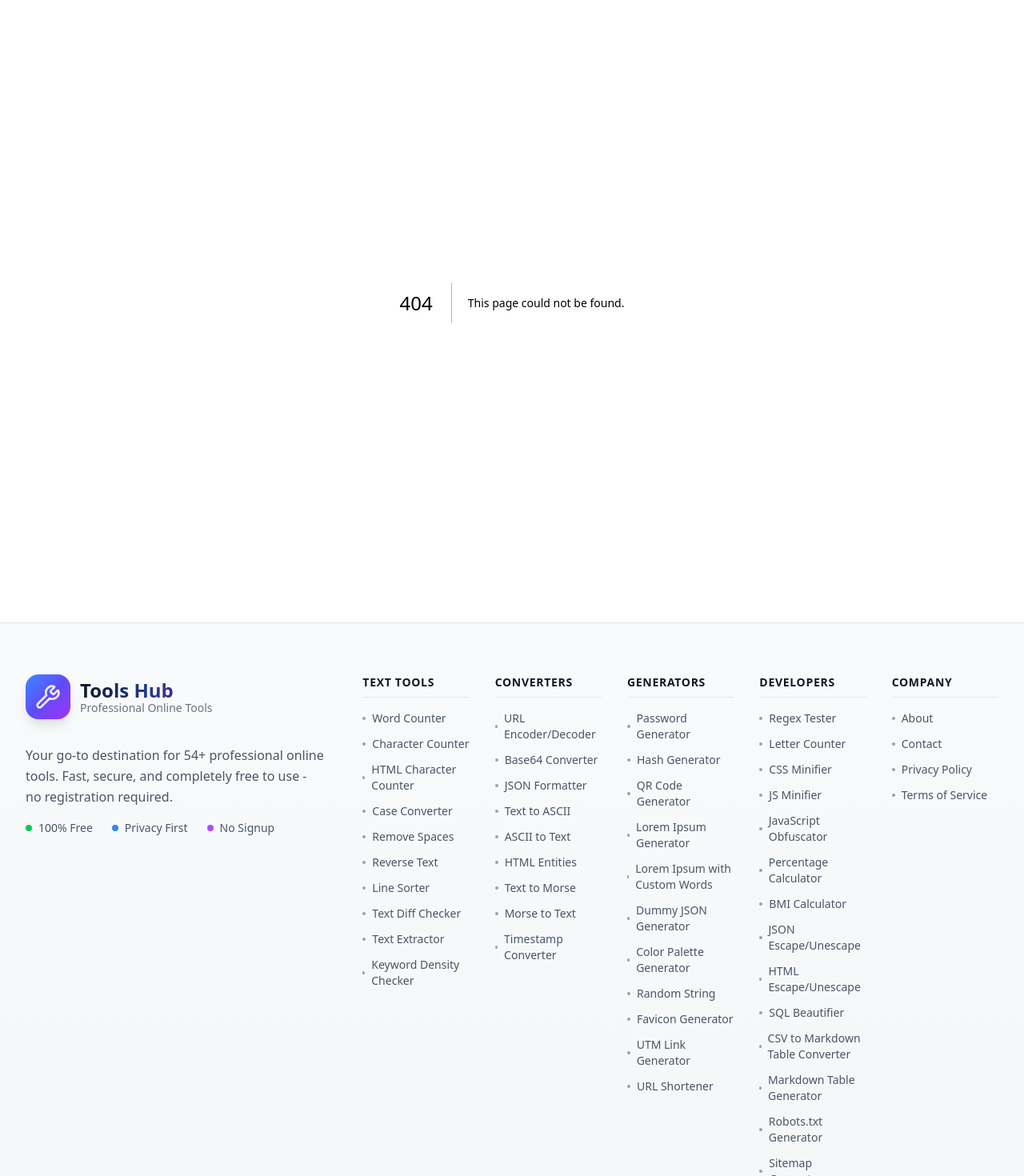
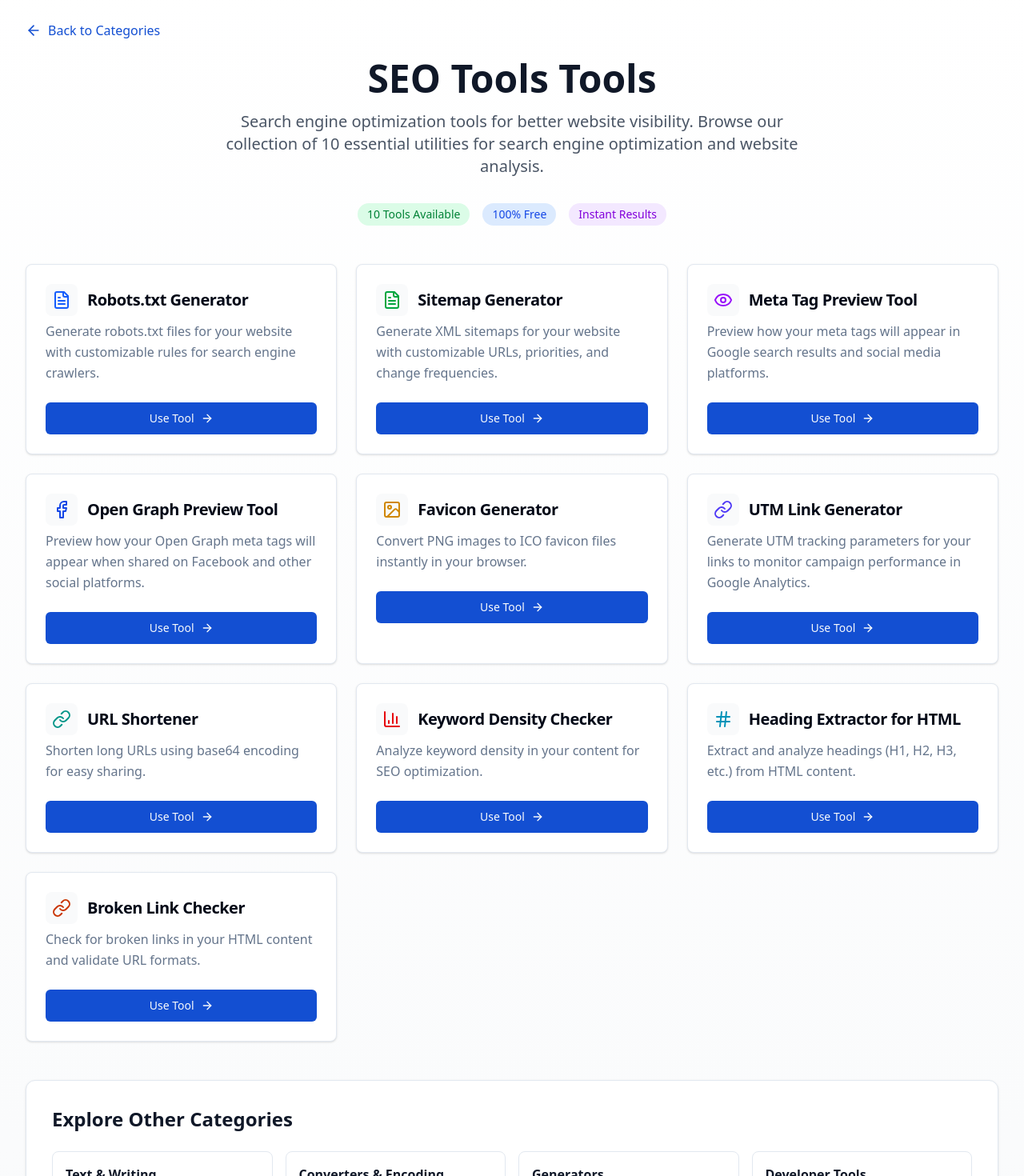
Before and after one commit to zeshanamindev-hub/toolshub, a Next.js app: page /categories/seo in a window 1280 px wide. Before the commit this address had no page. Shown: the part 180-1650 px from the top of the page at 80% size. Built offline with nearby package versions, Linux system fonts and the light colour scheme.

Commit message:
All fixes

```diff
--- a/src/app/categories/page.tsx
+++ b/src/app/categories/page.tsx
@@ -25,7 +25,10 @@ import {
   Filter,
   Grid3X3,
   Smile,
-  Activity
+  Activity,
+  Eye,
+  Facebook,
+  Image as ImageIcon
 } from "lucide-react"
 
 const categories = [
@@ -74,7 +77,7 @@ const categories = [
     {
       name: "Generators",
       description: "Generate passwords, QR codes, placeholder content, and more",
-      count: 8,
+      count: 7,
       color: "text-green-600",
       bgColor: "bg-green-50",
       borderColor: "border-green-200",
@@ -88,9 +91,29 @@ const categories = [
       ]
     },
     {
+      name: "SEO Tools",
+      description: "Search engine optimization tools for better website visibility",
+      count: 10,
+      color: "text-green-700",
+      bgColor: "bg-green-50",
+      borderColor: "border-green-200",
+      tools: [
+        { name: "Meta Tag Preview Tool", href: "/tools/meta-tag-preview", icon: Eye },
+        { name: "Open Graph Preview Tool", href: "/tools/open-graph-preview", icon: Facebook },
+        { name: "Robots.txt Generator", href: "/tools/robots-txt-generator", icon: FileText },
+        { name: "Sitemap Generator", href: "/tools/sitemap-generator", icon: FileText },
+        { name: "Heading Extractor for HTML", href: "/tools/heading-extractor", icon: Hash },
+        { name: "Keyword Density Checker", href: "/tools/keyword-density-checker", icon: BarChart3 },
+        { name: "URL Shortener", href: "/tools/url-shortener", icon: LinkIcon },
+        { name: "UTM Link Generator", href: "/tools/utm-link-generator", icon: LinkIcon },
+        { name: "Favicon Generator", href: "/tools/favicon-generator", icon: ImageIcon },
+        { name: "Broken Link Checker", href: "/tools/broken-link-checker", icon: LinkIcon },
+      ]
+    },
+    {
       name: "Developer Tools",
       description: "Essential utilities for developers and programmers",
-      count: 11,
+      count: 12,
       color: "text-orange-600",
       bgColor: "bg-orange-50",
       borderColor: "border-orange-200",
@@ -136,7 +159,7 @@ export default function CategoriesPage() {
           </h1>
           <p className="text-xl text-gray-600 max-w-3xl mx-auto">
             Browse our collection of {totalTools}+ tools organized by category.
-            Find exactly what you need for your text processing, conversion, and generation tasks.
+            Find exactly what you need for your text processing, conversion, generation, SEO, and development tasks.
           </p>
         </div>
 
@@ -203,7 +226,7 @@ export default function CategoriesPage() {
               <div className="text-gray-600">Total Tools</div>
             </div>
             <div className="text-center">
-              <div className="text-3xl font-bold text-purple-600 mb-2">{categories.length}</div>
+              <div className="text-3xl font-bold text-purple-600 mb-2">6</div>
               <div className="text-gray-600">Categories</div>
             </div>
             <div className="text-center">
--- /dev/null
+++ b/src/app/categories/seo/page.tsx
@@ -0,0 +1,117 @@
+import Link from "next/link"
+import { Card, CardContent, CardDescription, CardHeader, CardTitle } from "@/components/ui/card"
+import { Button } from "@/components/ui/button"
+import { ArrowLeft, ArrowRight } from "lucide-react"
+import { ALL_TOOLS, CATEGORIES } from "@/lib/constants"
+
+const category = CATEGORIES["seo"]
+const categoryTools = ALL_TOOLS.filter(tool =>
+  [
+    "Meta Tag Preview Tool",
+    "Open Graph Preview Tool",
+    "Robots.txt Generator",
+    "Sitemap Generator",
+    "Heading Extractor for HTML",
+    "Keyword Density Checker",
+    "URL Shortener",
+    "UTM Link Generator",
+    "Favicon Generator",
+    "Broken Link Checker"
+  ].includes(tool.name)
+)
+
+export const metadata = {
+  title: `${category.name} Tools - Free Online Utilities | Tools Hub`,
+  description: `${category.description}. Access ${categoryTools.length} essential SEO tools including meta tag preview, sitemap generator, and keyword analysis. All tools are free and work instantly in your browser.`,
+  keywords: "SEO tools, meta tags, sitemap generator, keyword density, robots.txt, Open Graph, UTM links, favicon generator, heading extractor, broken link checker"
+}
+
+export default function SeoCategoryPage() {
+  return (
+    <div className="min-h-screen bg-gradient-to-b from-white to-gray-50">
+      <div className="max-w-7xl mx-auto px-4 sm:px-6 lg:px-8 py-12">
+        {/* Header */}
+        <div className="mb-12">
+          <Link
+            href="/categories"
+            className="inline-flex items-center text-primary hover:text-primary/80 transition-colors mb-6"
+          >
+            <ArrowLeft className="mr-2 h-5 w-5" />
+            Back to Categories
+          </Link>
+
+          <div className="text-center">
+            <h1 className="text-4xl sm:text-5xl font-bold text-gray-900 mb-4">
+              {category.name} Tools
+            </h1>
+            <p className="text-xl text-gray-600 max-w-3xl mx-auto mb-8">
+              {category.description}. Browse our collection of {categoryTools.length} essential utilities for search engine optimization and website analysis.
+            </p>
+            <div className="flex items-center justify-center gap-4 text-sm text-gray-500">
+              <span className="bg-green-100 text-green-700 px-3 py-1 rounded-full font-medium">
+                {categoryTools.length} Tools Available
+              </span>
+              <span className="bg-blue-100 text-blue-700 px-3 py-1 rounded-full font-medium">
+                100% Free
+              </span>
+              <span className="bg-purple-100 text-purple-700 px-3 py-1 rounded-full font-medium">
+                Instant Results
+              </span>
+            </div>
+          </div>
+        </div>
+
+        {/* Tools Grid */}
+        <div className="grid grid-cols-1 md:grid-cols-2 lg:grid-cols-3 gap-6 mb-12">
+          {categoryTools.map((tool) => {
+            const Icon = tool.icon
+            return (
+              <Card key={tool.name} className="hover:shadow-lg transition-all duration-300 transform hover:-translate-y-1 group">
+                <CardHeader>
+                  <div className="flex items-center space-x-3">
+                    <div className="p-2 rounded-lg bg-gray-50 group-hover:bg-green-50 transition-colors">
+                      <Icon className={`h-6 w-6 ${tool.color}`} />
+                    </div>
+                    <CardTitle className="text-xl group-hover:text-primary transition-colors">{tool.name}</CardTitle>
+                  </div>
+                  <CardDescription className="text-base leading-relaxed">
+                    {tool.description}
+                  </CardDescription>
+                </CardHeader>
+                <CardContent>
+                  <Button asChild className="w-full">
+                    <Link href={tool.href}>
+                      Use Tool
+                      <ArrowRight className="ml-2 h-4 w-4" />
+                    </Link>
+                  </Button>
+                </CardContent>
+              </Card>
+            )
+          })}
+        </div>
+
+        {/* Related Categories */}
+        <div className="bg-white rounded-xl shadow-sm border border-gray-200 p-8">
+          <h2 className="text-2xl font-bold text-gray-900 mb-6">Explore Other Categories</h2>
+          <div className="grid grid-cols-1 md:grid-cols-2 lg:grid-cols-4 gap-4">
+            {Object.values(CATEGORIES).filter(cat => cat.id !== category.id).map((cat) => (
+              <Link
+                key={cat.id}
+                href={cat.href}
+                className="p-4 border border-gray-200 rounded-lg hover:border-primary hover:bg-primary/5 transition-all duration-300 group"
+              >
+                <h3 className="font-semibold text-gray-900 group-hover:text-primary transition-colors">
+                  {cat.name}
+                </h3>
+                <p className="text-sm text-gray-600 mt-1">
+                  {cat.description}
+                </p>
+              </Link>
+            ))}
+          </div>
+        </div>
+      </div>
+    </div>
+  )
+}
--- a/src/app/tools/broken-link-checker/client.tsx
+++ b/src/app/tools/broken-link-checker/client.tsx
@@ -213,8 +213,8 @@ export default function BrokenLinkCheckerClient() {
         toolName="Broken Link Checker (Local HTML Paste)"
         toolDescription="Check for broken links in your HTML content. Extract and validate all links from pasted HTML to identify potential broken or malformed URLs."
         toolIcon={LinkIcon}
-        category="Developer Tools"
-        categoryHref="/categories/developers"
+        category="SEO Tools"
+        categoryHref="/categories/seo"
         features={features}
         useCases={useCases}
         relatedTools={relatedTools}
--- a/src/app/tools/heading-extractor/client.tsx
+++ b/src/app/tools/heading-extractor/client.tsx
@@ -214,8 +214,8 @@ export default function HeadingExtractorClient() {
         toolName="Heading Extractor for HTML"
         toolDescription="Extract and analyze headings (H1, H2, H3, etc.) from HTML content. Perfect for SEO analysis, content structure review, and accessibility checking."
         toolIcon={Hash}
-        category="Developer Tools"
-        categoryHref="/categories/developers"
+        category="SEO Tools"
+        categoryHref="/categories/seo"
         features={features}
         useCases={useCases}
         relatedTools={relatedTools}
--- a/src/app/tools/meta-tag-preview/client.tsx
+++ b/src/app/tools/meta-tag-preview/client.tsx
@@ -224,8 +224,8 @@ export default function MetaTagPreviewClient() {
         toolName="Meta Tag Preview Tool"
         toolDescription="Preview how your meta tags will appear in Google search results and social media platforms. Test title tags, descriptions, and Open Graph meta tags for optimal SEO and social sharing."
         toolIcon={Eye}
-        category="Developer Tools"
-        categoryHref="/categories/developers"
+        category="SEO Tools"
+        categoryHref="/categories/seo"
         features={features}
         useCases={useCases}
         relatedTools={relatedTools}
--- a/src/app/tools/open-graph-preview/client.tsx
+++ b/src/app/tools/open-graph-preview/client.tsx
@@ -161,8 +161,8 @@ export default function OpenGraphPreviewClient() {
         toolName="Open Graph Preview Tool"
         toolDescription="Preview how your Open Graph meta tags will appear when shared on Facebook, LinkedIn, and other social platforms. Test titles, descriptions, and images for perfect social sharing."
         toolIcon={Facebook}
-        category="Developer Tools"
-        categoryHref="/categories/developers"
+        category="SEO Tools"
+        categoryHref="/categories/seo"
         features={features}
         useCases={useCases}
         relatedTools={relatedTools}
--- a/src/app/tools/robots-txt-generator/client.tsx
+++ b/src/app/tools/robots-txt-generator/client.tsx
@@ -284,8 +284,8 @@ export default function RobotsTxtGeneratorClient() {
         toolName="Robots.txt Generator"
         toolDescription="Generate robots.txt files for your website with customizable rules for search engine crawlers. Control which pages bots can access and set crawl delays."
         toolIcon={Bot}
-        category="Developer Tools"
-        categoryHref="/categories/developers"
+        category="SEO Tools"
+        categoryHref="/categories/seo"
         features={features}
         useCases={useCases}
         relatedTools={relatedTools}
--- a/src/app/tools/sitemap-generator/client.tsx
+++ b/src/app/tools/sitemap-generator/client.tsx
@@ -221,8 +221,8 @@ export default function SitemapGeneratorClient() {
         toolName="Sitemap Generator"
         toolDescription="Generate XML sitemaps for your website with customizable URLs, priorities, and change frequencies. Perfect for SEO and helping search engines discover your content."
         toolIcon={FileText}
-        category="Developer Tools"
-        categoryHref="/categories/developers"
+        category="SEO Tools"
+        categoryHref="/categories/seo"
         features={features}
         useCases={useCases}
         relatedTools={relatedTools}
--- a/src/lib/constants.ts
+++ b/src/lib/constants.ts
@@ -2,9 +2,9 @@
 
 export const SITE_CONFIG = {
   name: "Tools Hub",
-  description: "54+ free online tools for text manipulation, development, security, and content creation",
+  description: "53+ free online tools for text manipulation, development, security, SEO, and content creation",
   url: "https://toolshub.com",
-  toolCount: 54
+  toolCount: 53
 }
 
 export const CATEGORIES = {
@@ -25,6 +25,12 @@ export const CATEGORIES = {
     name: "Generators",
     href: "/categories/generators",
     description: "Generate passwords, QR codes, placeholder content, and assets"
+  },
+  "seo": {
+    id: "seo",
+    name: "SEO Tools",
+    href: "/categories/seo",
+    description: "Search engine optimization tools for better website visibility"
   },
   "developers": {
     id: "developers",
@@ -79,10 +85,19 @@ export const NAVIGATION_LINKS = {
       { name: "Lorem Ipsum with Custom Words", href: "/tools/lorem-ipsum-custom-generator" },
       { name: "Dummy JSON Generator", href: "/tools/dummy-json-generator" },
       { name: "Color Palette Generator", href: "/tools/color-palette-generator" },
-      { name: "Random String", href: "/tools/random-string" },
+      { name: "Random String", href: "/tools/random-string" }
+    ],
+    seo: [
+      { name: "Meta Tag Preview Tool", href: "/tools/meta-tag-preview" },
+      { name: "Open Graph Preview Tool", href: "/tools/open-graph-preview" },
+      { name: "Robots.txt Generator", href: "/tools/robots-txt-generator" },
+      { name: "Sitemap Generator", href: "/tools/sitemap-generator" },
+      { name: "Heading Extractor for HTML", href: "/tools/heading-extractor" },
+      { name: "Keyword Density Checker", href: "/tools/keyword-density-checker" },
+      { name: "URL Shortener", href: "/tools/url-shortener" },
+      { name: "UTM Link Generator", href: "/tools/utm-link-generator" },
       { name: "Favicon Generator", href: "/tools/favicon-generator" },
-      { name: "UTM Link Generator", href: "/tools/utm-link-generator" },
-      { name: "URL Shortener", href: "/tools/url-shortener" }
+      { name: "Broken Link Checker", href: "/tools/broken-link-checker" }
     ],
     developers: [
       { name: "Regex Tester", href: "/tools/regex-tester" },
@@ -96,13 +111,7 @@ export const NAVIGATION_LINKS = {
       { name: "HTML Escape/Unescape", href: "/tools/html-escape-unescape" },
       { name: "SQL Beautifier", href: "/tools/sql-beautifier" },
       { name: "CSV to Markdown Table Converter", href: "/tools/csv-to-markdown-table" },
-      { name: "Markdown Table Generator", href: "/tools/markdown-table-generator" },
-      { name: "Robots.txt Generator", href: "/tools/robots-txt-generator" },
-      { name: "Sitemap Generator", href: "/tools/sitemap-generator" },
-      { name: "Meta Tag Preview Tool", href: "/tools/meta-tag-preview" },
-      { name: "Open Graph Preview Tool", href: "/tools/open-graph-preview" },
-      { name: "Heading Extractor for HTML", href: "/tools/heading-extractor" },
-      { name: "Broken Link Checker", href: "/tools/broken-link-checker" }
+      { name: "Markdown Table Generator", href: "/tools/markdown-table-generator" }
     ],
     company: [
       { name: "About", href: "/about" },
```
